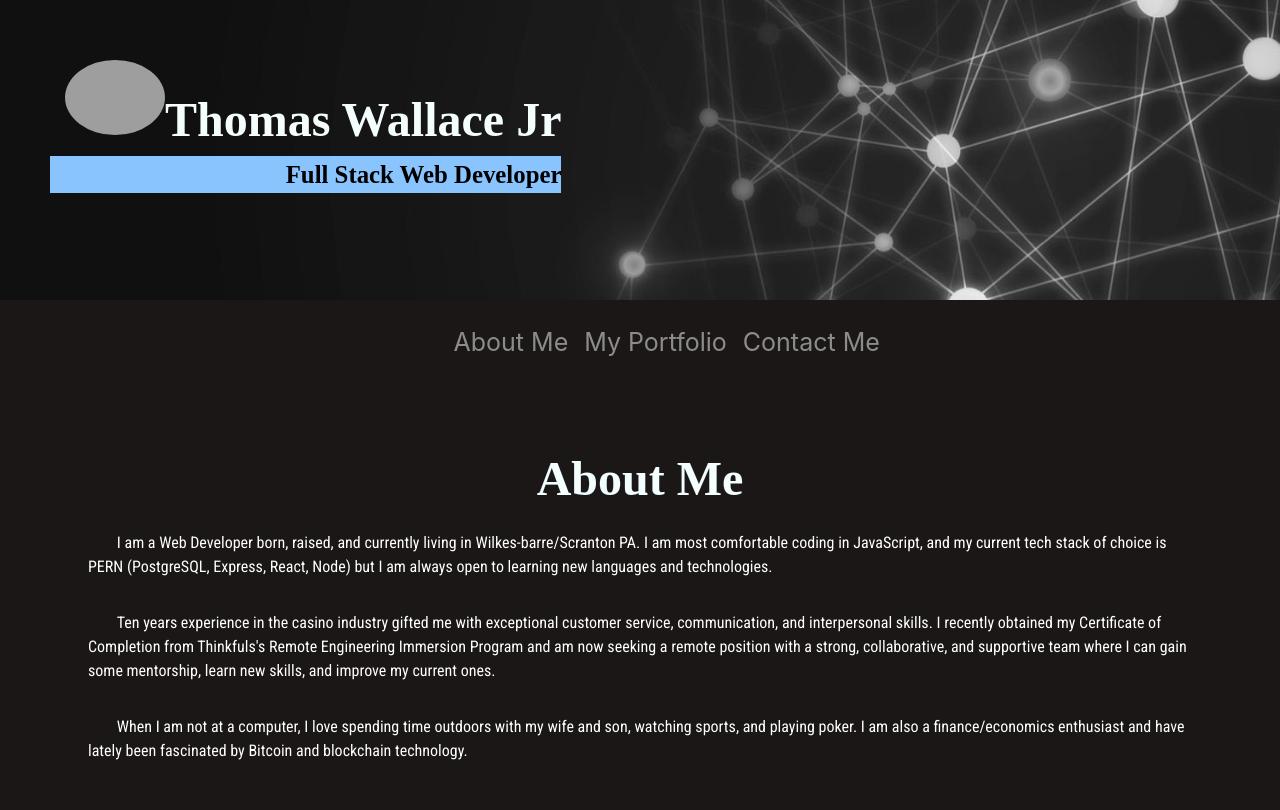
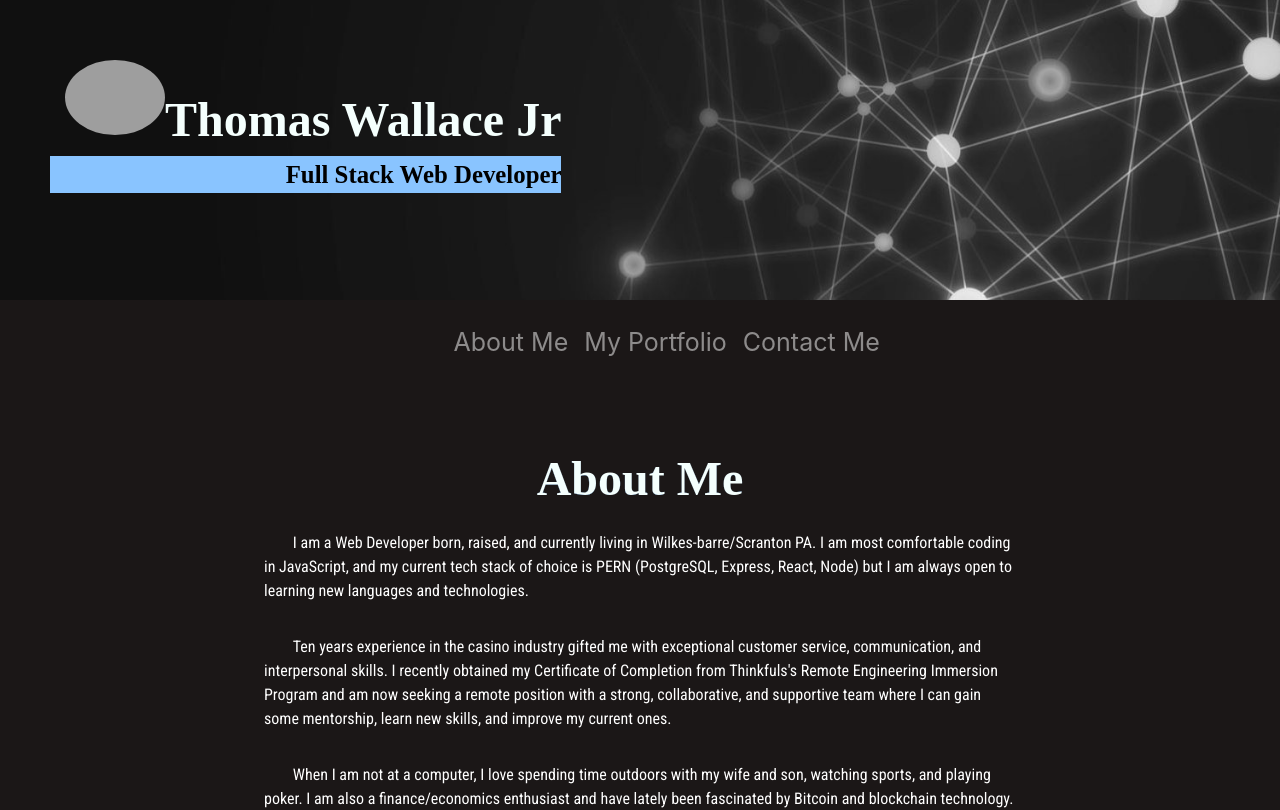
Before and after one commit to TomWallaceJr/TomWallacePortfolio, a React (Create React App) app: page / in a window 1280 px wide. Shown: the top 810 px of the page. Built offline with nearby package versions, Linux system fonts and the light colour scheme; grey boxes are pictures that could not be loaded; a web font is replaced by a local one.

Commit message:
margin and size styling

```diff
--- a/src/components/About/About.css
+++ b/src/components/About/About.css
@@ -70,6 +70,11 @@
     max-width: 100%;
   }
 
+  .about-section {
+    max-width: 800px;
+    margin: auto;
+  }
+
   .about-p {
     margin: 1em;
   }
```
